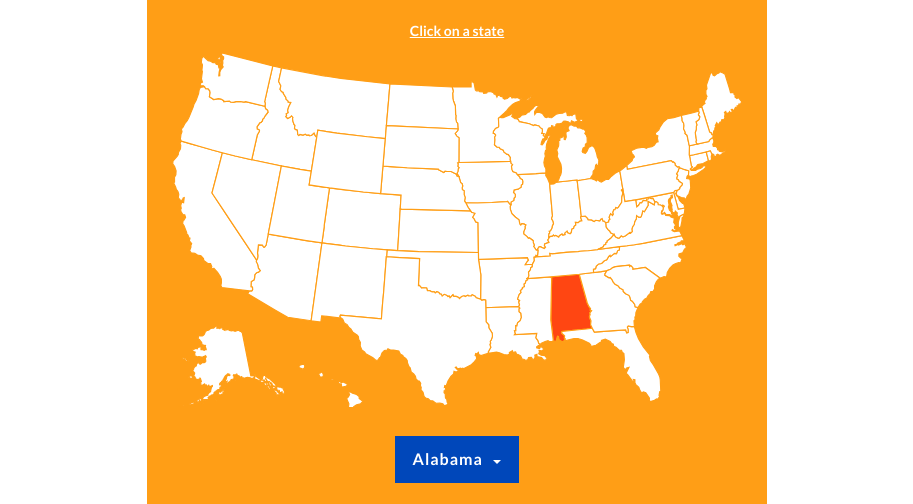
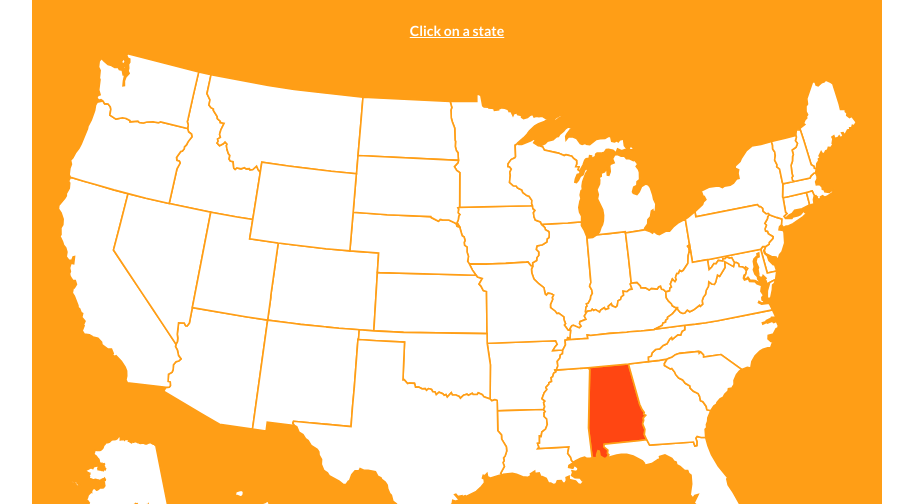
Before and after one commit to myNEAgit/adp-33, a plain HTML site: page index.html in a window 1280 px wide. Shown: the part 87-591 px from the top of the page, without its empty margins (183-1096 px from the left). Drawn offline with nearby package versions, Linux system fonts and the light colour scheme.

Commit message:
changed width of viz

```diff
--- a/css/main.css
+++ b/css/main.css
@@ -2029,7 +2029,7 @@ input[type="button"].btn-block {
       #kig-widget .hide-large {
         display: block; } }
   #kig-widget .container-fluid {
-    max-width: 620px;
+    max-width: 850px; /* was 620px; */
     margin: 0 auto;
     padding: 0; }
   #kig-widget .wrap {
```
